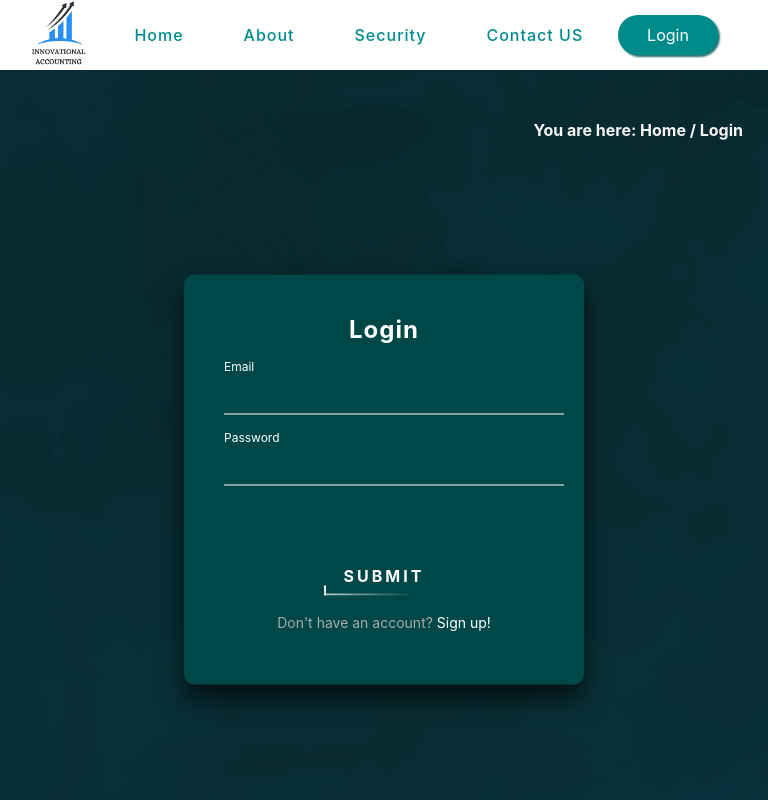
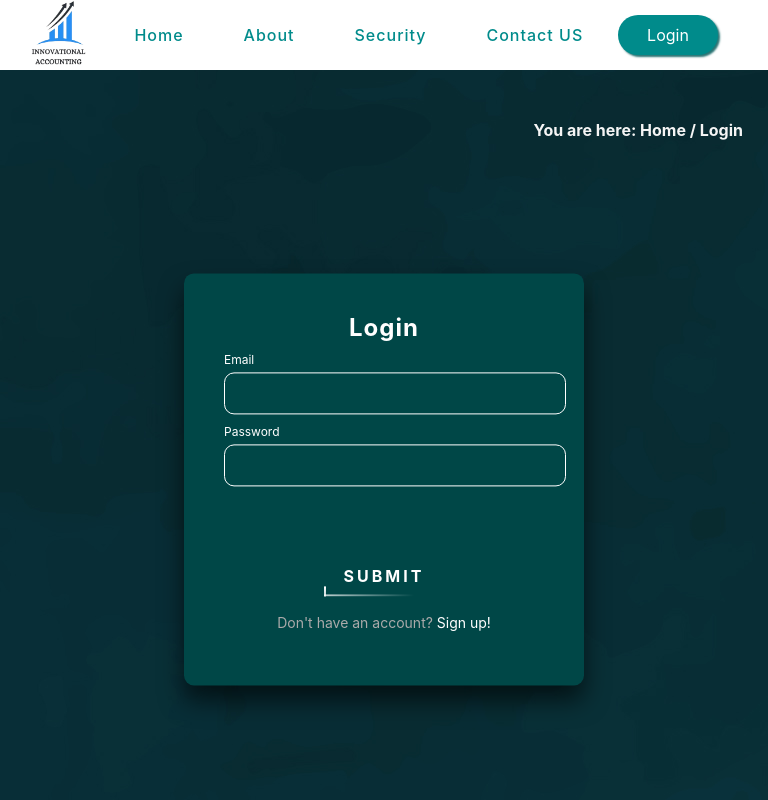
Before and after one commit to Pranjil97/gatpSolWebsite, a React (Create React App) app: page /login in a window 768 px wide. Shown: the top 800 px of the page. Built offline with nearby package versions, Linux system fonts and the light colour scheme.

Commit message:
update 7 login page

```diff
--- a/src/Components/Css/login.css
+++ b/src/Components/Css/login.css
@@ -240,16 +240,17 @@
 
   .login-box .user-box input {
     width: 100%;
-    padding: 10px 0;
+    padding: 10px 10px;
     font-size: 15px;
     color: #fff;
     margin-top: 25px;
     margin-bottom: 30px;
     height: 20px;
     border: none;
-    border-bottom: 1px solid #fff;
+    border: 1px solid #fff;
     outline: none;
     background: transparent;
+    border-radius: 10px;
   }
 
   .login-box .user-box label {
@@ -439,14 +440,15 @@
   .login-box .user-box input {
     width: 100%;
     height: 20px;
-    padding: 10px 10px 10px 10px;
+    padding: 10px 10px;
     font-size: 14px;
     color: #fff;
     margin-bottom: 30px;
     border: none;
-    border-bottom: 1px solid #fff;
+    border: 1px solid #fff;
     outline: none;
     background: transparent;
+    border-radius: 10px;
   }
 
   .login-box .user-box label {
@@ -462,7 +464,7 @@
 
   .login-box .user-box input:focus~label,
   .login-box .user-box input:valid~label {
-    top: -25px;
+    top: -30px;
     left: 0;
     color: #fff;
     font-size: 12px;
```
